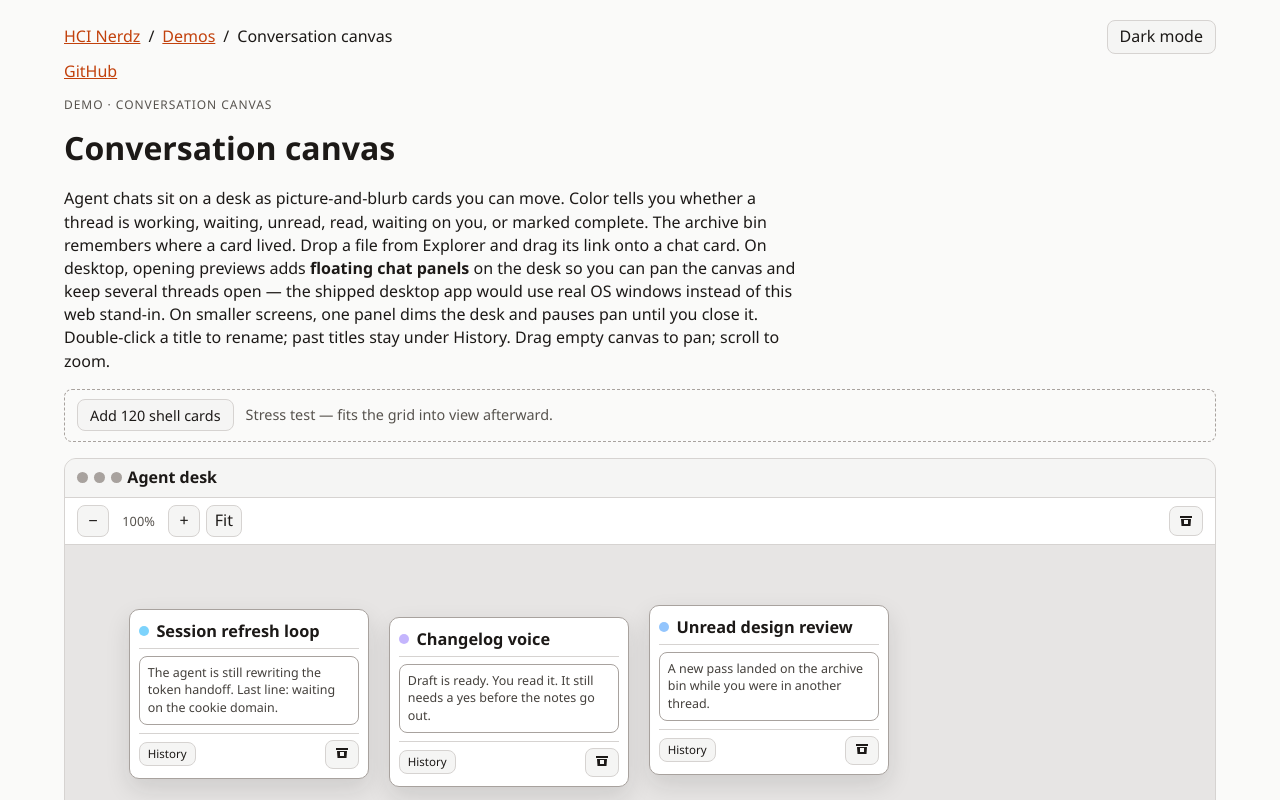
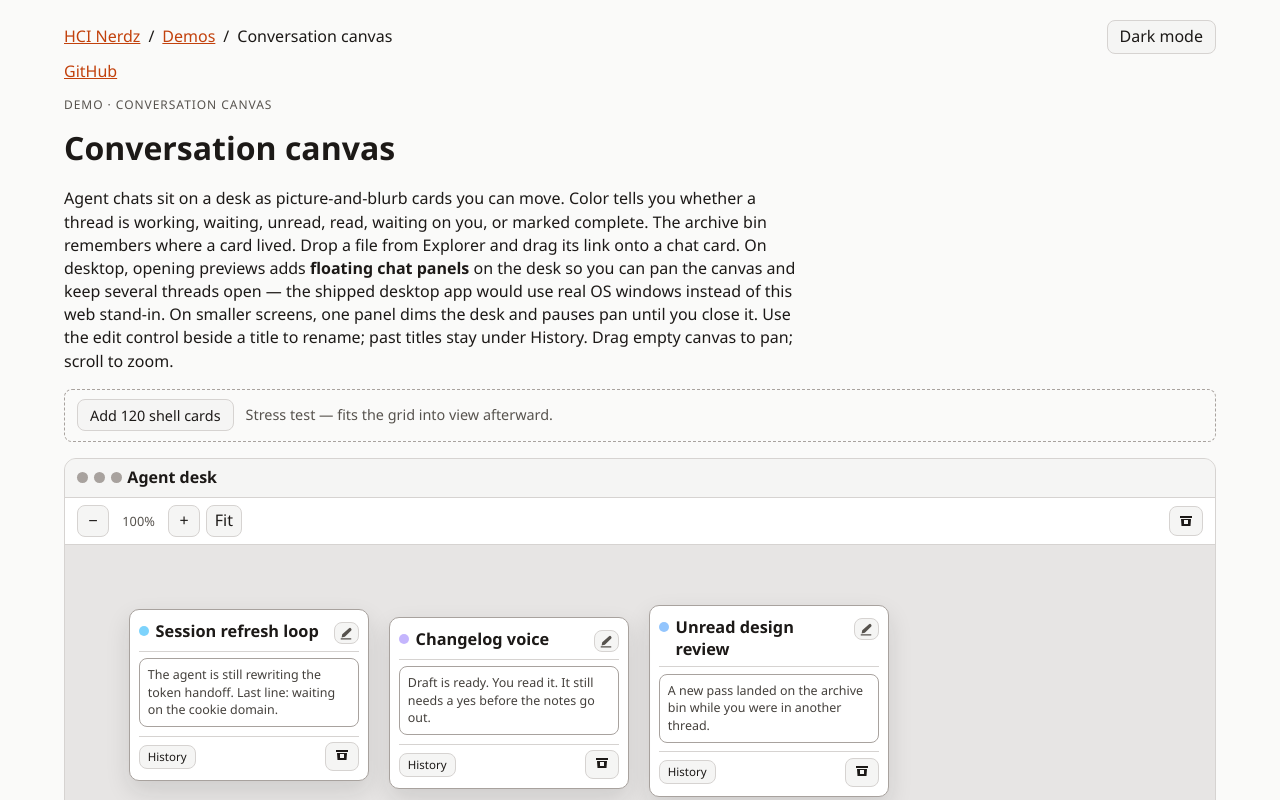
Before and after one commit to HCI-Nerdz/conversation-canvas, a React (Vite) app: page / in a window 1280 px wide. Shown: the top 800 px of the page. Built offline with nearby package versions, Linux system fonts and the light colour scheme.

Commit message:
fix(demo): add icon button to rename card titles

```diff
--- a/src/demo.css
+++ b/src/demo.css
@@ -390,11 +390,19 @@ h1 {
 
 .card-title-bar {
   display: flex;
-  gap: 0.45rem;
+  gap: 0.4rem;
   align-items: flex-start;
   padding: 0.15rem 0 0.4rem;
   margin: 0;
   border-bottom: 1px solid var(--border);
+}
+
+.card-title-row {
+  display: flex;
+  flex: 1;
+  min-width: 0;
+  gap: 0.2rem;
+  align-items: flex-start;
 }
 
 .card-title-bar .status-dot {
@@ -432,6 +440,19 @@ h1 {
   flex: 1;
   min-width: 0;
   user-select: none;
+}
+
+.card-title-row .title-edit {
+  flex-shrink: 0;
+  margin-top: 0.12rem;
+  margin-left: 0;
+  padding: 0.2rem 0.28rem;
+  line-height: 0;
+  color: var(--text-muted);
+}
+
+.card-title-row .title-edit:hover {
+  color: var(--text);
 }
 
 .title-input {
--- a/src/react/ConversationDesk.tsx
+++ b/src/react/ConversationDesk.tsx
@@ -479,15 +479,21 @@ function CardView({
             onPointerDown={(event) => event.stopPropagation()}
           />
         ) : (
-          <h2
-            title="Double-click to rename"
-            onDoubleClick={(event) => {
-              event.stopPropagation();
-              setEditingTitle(true);
-            }}
-          >
-            {card.title}
-          </h2>
+          <div className="card-title-row">
+            <h2>{card.title}</h2>
+            <button
+              type="button"
+              className="title-edit icon-button"
+              aria-label={`Rename ${card.title}`}
+              onClick={(event) => {
+                event.stopPropagation();
+                setEditingTitle(true);
+              }}
+              onPointerDown={(event) => event.stopPropagation()}
+            >
+              <EditIcon />
+            </button>
+          </div>
         )}
       </header>
       <button
@@ -613,6 +619,17 @@ function ArchiveIcon() {
   );
 }
 
+function EditIcon() {
+  return (
+    <svg width="14" height="14" viewBox="0 0 16 16" aria-hidden="true">
+      <path
+        fill="currentColor"
+        d="M11.5 2.5a1.8 1.8 0 0 1 2.5 2.5L6.7 12.3 3 13l.7-3.7L11.5 2.5zM2 14h12v1.5H2V14z"
+      />
+    </svg>
+  );
+}
+
 function ArchiveBin({
   cards,
   mode,
--- a/src/react/DemoPage.tsx
+++ b/src/react/DemoPage.tsx
@@ -46,7 +46,7 @@ export function DemoPage() {
           On desktop, opening previews adds <strong>floating chat panels</strong> on the desk so you can
           pan the canvas and keep several threads open — the shipped desktop app would use real OS windows
           instead of this web stand-in. On smaller screens, one panel dims the desk and pauses pan until you
-          close it. Double-click a title to rename; past titles stay under History. Drag empty canvas to pan; scroll
+          close it. Use the edit control beside a title to rename; past titles stay under History. Drag empty canvas to pan; scroll
           to zoom.
         </p>
       </header>
```
